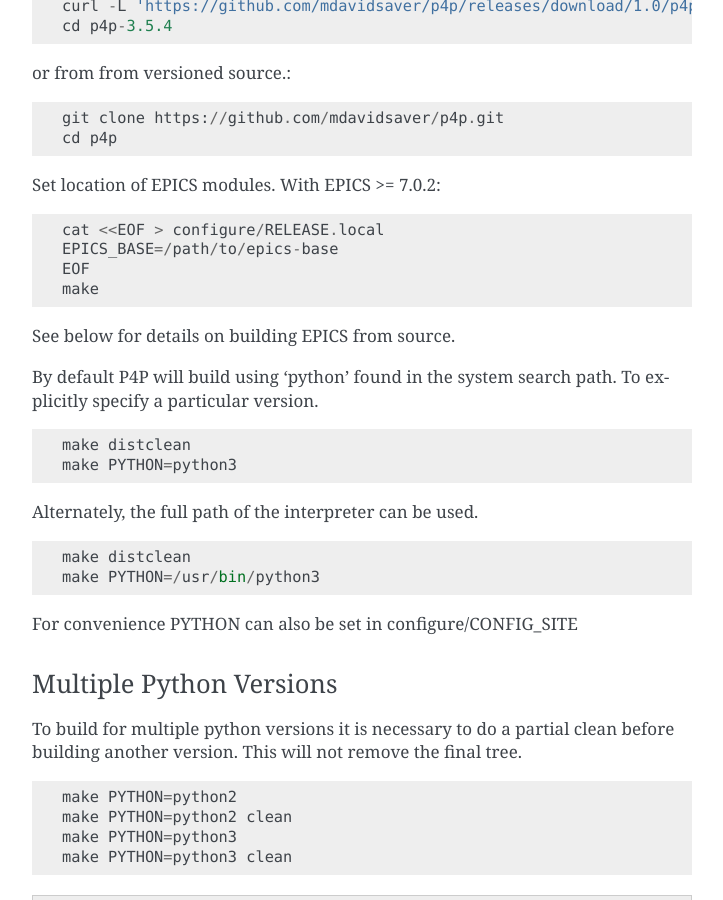
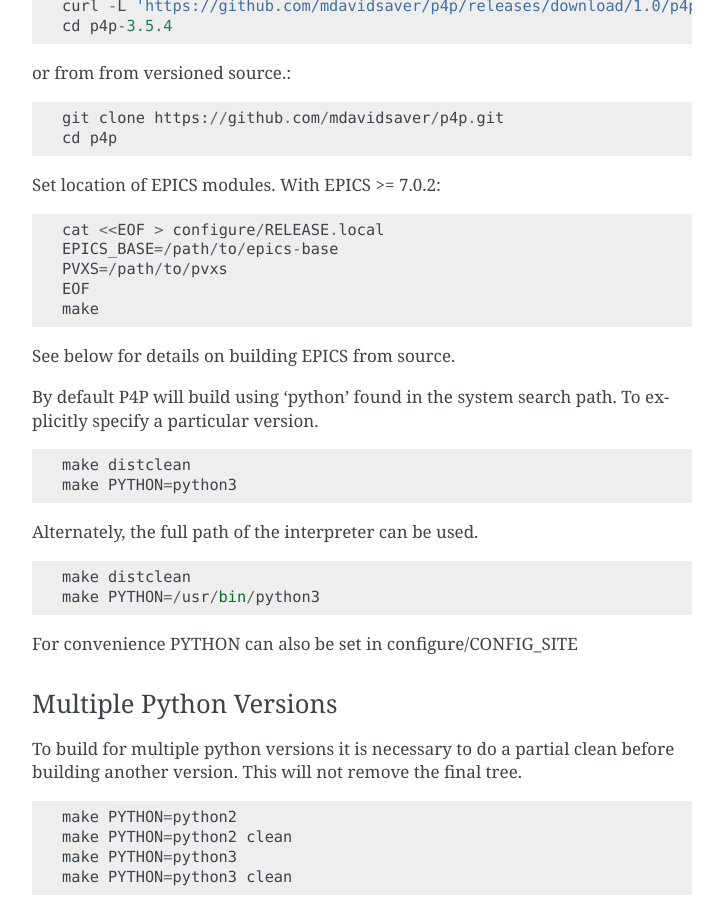
Before and after one commit to epics-base/p4p, a Sphinx documentation site: the page built from documentation/building.rst, in a window 1280 px wide and 900 px high, scrolled down 2157 px. Shown: the whole window, without its empty margins (388-1111 px from the left). Built offline with Sphinx 7.4.7, drawn with Linux system fonts in a browser that asks for light colours.

Commit message:
Build: Mention PVXS dependency

```diff
--- a/documentation/building.rst
+++ b/documentation/building.rst
@@ -109,6 +109,7 @@ Set location of EPICS modules.  With EPICS >= 7.0.2::
 
    cat <<EOF > configure/RELEASE.local
    EPICS_BASE=/path/to/epics-base
+   PVXS=/path/to/pvxs
    EOF
    make
 
```
